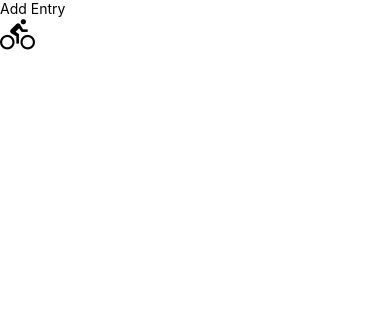
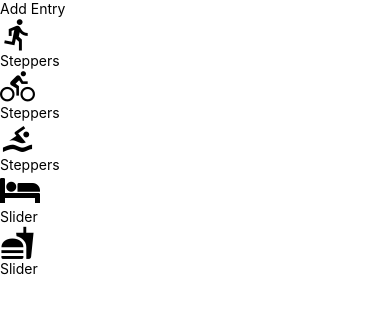
Before and after one commit to Gonxis/FitnessApp, a React Native app: screen / in a window 390 px wide. Shown: the top 312 px of the page. Built offline with nearby package versions, Linux system fonts and the light colour scheme.

Commit message:
Changes for AddEntry-render

```diff
--- a/components/AddEntry.js
+++ b/components/AddEntry.js
@@ -1,6 +1,8 @@
 import React, { Component } from "react"
 import { View, Text } from "react-native"
 import { getMetricMetaInfo } from "../utils/helpers"
+import Slider from './Slider'
+import Steppers from './Steppers'
 
 export default class AddEntry extends Component {
 
@@ -44,10 +46,35 @@
     }
 
     render() {
+
+        const metaInfo = getMetricMetaInfo()
+
         return (
             <View>
                 <Text>Add Entry</Text>
-                {getMetricMetaInfo("bike").getIcon()}
+                {Object.keys(metaInfo).map( key => {
+                    const { getIcon, type, ...rest } = metaInfo[key]
+                    const value = this.state[key]
+
+                    return (
+                        <View key={key} >
+                            {getIcon()}
+                            {type === "slider" ?
+                                <Slider
+                                    value={value}
+                                    onChange={value => this.slide(key, value)}
+                                    {...rest}
+                                /> :
+                                <Steppers
+                                    value={value}
+                                    onIncrement={() => this.increment(key)}
+                                    onDecrement={() => this.decrement(key)}
+                                    {...rest}
+                                />
+                            }
+                        </View>
+                    )
+                })}
             </View>
         )
     }
--- /dev/null
+++ b/components/Slider.js
@@ -0,0 +1,10 @@
+import React from 'react'
+import { View, Text } from 'react-native'
+
+export default function Slider() {
+    return (
+        <View>
+            <Text>Slider</Text>
+        </View>
+    )
+}
--- /dev/null
+++ b/components/Steppers.js
@@ -0,0 +1,10 @@
+import React from 'react'
+import { View, Text } from 'react-native'
+
+export default function Steppers() {
+    return (
+        <View>
+            <Text>Steppers</Text>
+        </View>
+    )
+}
--- a/utils/helpers.js
+++ b/utils/helpers.js
@@ -128,7 +128,7 @@
             getIcon() {
                 return (
                     <View>
-                        <MaterialComunityIcons
+                        <MaterialCommunityIcons
                             name="food"
                             color={"black"}
                             size={35}
```
